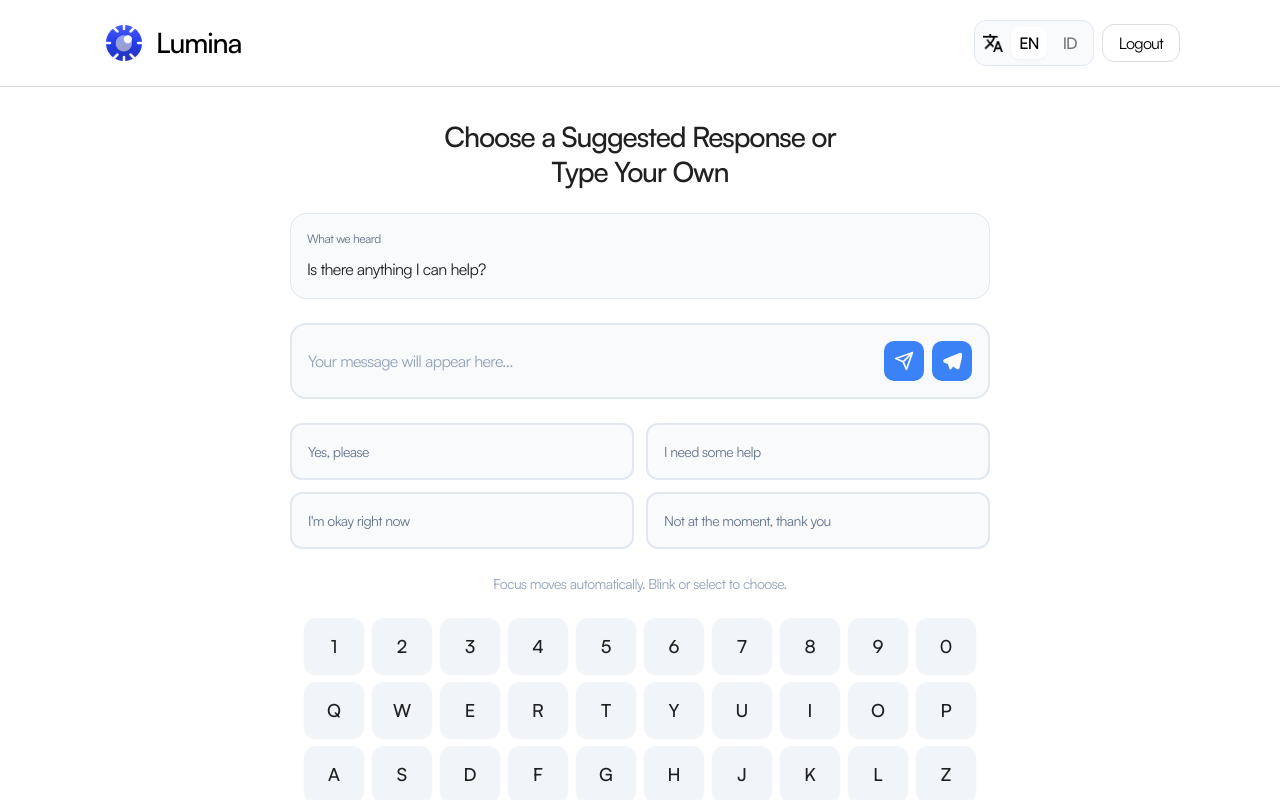
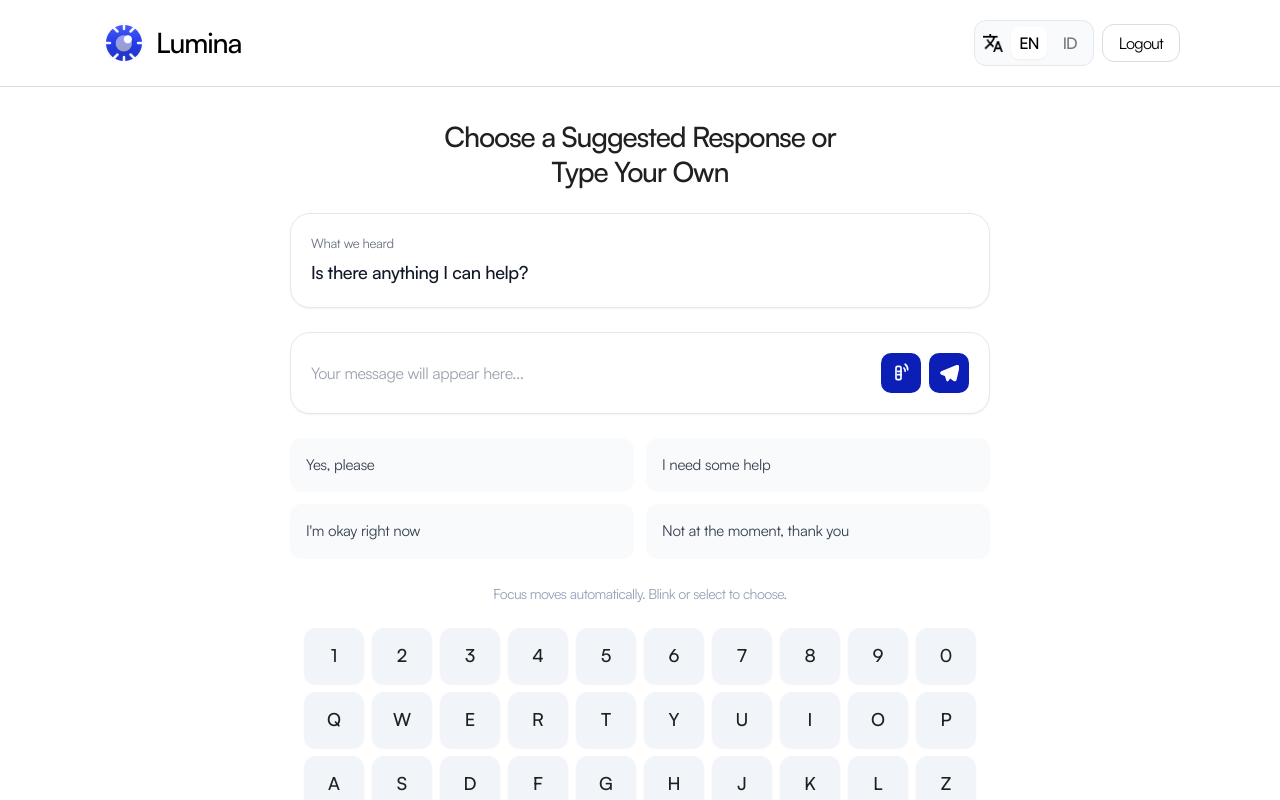
Before and after one commit to lumina-id/lumina-app, a Next.js app: page /main in a window 1280 px wide. Shown: the top 800 px of the page. Built offline with nearby package versions, Linux system fonts and the light colour scheme.

Commit message:
feat: Transition message input to a speak action, enhance suggested response selection, and refresh UI styling across components.

```diff
--- a/src/app/main/page.tsx
+++ b/src/app/main/page.tsx
@@ -68,8 +68,7 @@ export default function MainPage() {
           <MessageInput
             message={message}
             placeholder={t.main.messageInput.placeholder}
-            isActive={message.length > 0}
-            onSendClick={handleSend}
+            onSpeakClick={handleSend}
             onTelegramClick={handleTelegramClick}
           />
 
--- a/src/components/main/HeardCard.tsx
+++ b/src/components/main/HeardCard.tsx
@@ -12,19 +12,19 @@ export default function HeardCard({ texts, heardText, isListening = false }: Hea
   const displayText = heardText || texts.defaultText;
 
   return (
-    <div className="w-full bg-[#f8fafc] rounded-[16px] p-4 border border-[#e2e8f0]">
-      <div className="flex items-center gap-2 mb-2">
-        <span className="text-[12px] text-[#64748b] tracking-[-0.48px]">
+    <div className="w-full bg-white rounded-[20px] p-5 border border-[#e5e7eb] shadow-sm">
+      <div className="flex items-center gap-2 mb-1">
+        <span className="text-[13px] text-[#6b7280] tracking-[-0.3px]">
           {texts.label}
         </span>
         {isListening && (
-          <span className="text-[12px] text-[#3b82f6] tracking-[-0.48px] flex items-center gap-1">
-            <span className="inline-block w-2 h-2 bg-[#3b82f6] rounded-full animate-pulse" />
+          <span className="text-[13px] text-[#0B1FB7] tracking-[-0.3px] flex items-center gap-1">
+            <span className="inline-block w-2 h-2 bg-[#0B1FB7] rounded-full animate-pulse" />
             {texts.listening}
           </span>
         )}
       </div>
-      <p className="text-[16px] text-[#202020] tracking-[-0.64px] leading-relaxed">
+      <p className="text-[18px] text-[#111827] tracking-[-0.4px] leading-relaxed font-medium">
         {displayText}
       </p>
     </div>
--- a/src/components/main/MessageInput.tsx
+++ b/src/components/main/MessageInput.tsx
@@ -2,7 +2,7 @@ interface MessageInputProps {
   message: string;
   placeholder: string;
   isActive?: boolean;
-  onSendClick?: () => void;
+  onSpeakClick?: () => void;
   onTelegramClick?: () => void;
 }
 
@@ -10,30 +10,27 @@ export default function MessageInput({
   message,
   placeholder,
   isActive = false,
-  onSendClick,
+  onSpeakClick,
   onTelegramClick,
 }: MessageInputProps) {
   const hasMessage = message.length > 0;
 
   return (
-    <div
-      className={`w-full flex items-center gap-3 p-4 rounded-[16px] border-2 transition-colors ${
-        isActive ? "border-[#3b82f6] bg-white" : "border-[#e2e8f0] bg-[#f8fafc]"
-      }`}
-    >
+    <div className="w-full bg-white rounded-[20px] p-5 border border-[#e5e7eb] shadow-sm">
+      <div className="flex items-center gap-3">
         <div className="flex-1 min-h-[24px]">
           {hasMessage ? (
-          <p className="text-[16px] text-[#202020] tracking-[-0.64px]">{message}</p>
+            <p className="text-[16px] text-[#111827] tracking-[-0.4px]">{message}</p>
           ) : (
-          <p className="text-[16px] text-[#94a3b8] tracking-[-0.64px]">{placeholder}</p>
+            <p className="text-[16px] text-[#9ca3af] tracking-[-0.4px]">{placeholder}</p>
           )}
         </div>
 
         <div className="flex items-center gap-2">
           <button
-          onClick={onSendClick}
-          className="w-[40px] h-[40px] flex items-center justify-center bg-[#3b82f6] rounded-[10px] hover:bg-[#2563eb] transition-colors"
-          aria-label="Send message"
+            onClick={onSpeakClick}
+            className="w-[40px] h-[40px] flex items-center justify-center bg-[#0B1FB7] rounded-[10px] hover:bg-[#091699] transition-colors"
+            aria-label="Speak message"
           >
             <svg
               width="20"
@@ -43,25 +40,24 @@ export default function MessageInput({
               xmlns="http://www.w3.org/2000/svg"
             >
               <path
-              d="M22 2L11 13"
+                d="M17 10c0-1.5-.5-3-1.5-4M20 8c0-2.5-1-5-3-6.5M12 6v12c0 1-1 2-2 2H8c-1 0-2-1-2-2V6c0-1 1-2 2-2h2c1 0 2 1 2 2z"
                 stroke="white"
                 strokeWidth="2"
                 strokeLinecap="round"
                 strokeLinejoin="round"
               />
               <path
-              d="M22 2L15 22L11 13L2 9L22 2Z"
+                d="M8 14h4M8 10h4"
                 stroke="white"
                 strokeWidth="2"
                 strokeLinecap="round"
-              strokeLinejoin="round"
               />
             </svg>
           </button>
 
           <button
             onClick={onTelegramClick}
-          className="w-[40px] h-[40px] flex items-center justify-center bg-[#3b82f6] rounded-[10px] hover:bg-[#2563eb] transition-colors"
+            className="w-[40px] h-[40px] flex items-center justify-center bg-[#0B1FB7] rounded-[10px] hover:bg-[#091699] transition-colors"
             aria-label="Send via Telegram"
           >
             <svg
@@ -79,5 +75,6 @@ export default function MessageInput({
           </button>
         </div>
       </div>
+    </div>
   );
 }
--- a/src/components/main/SuggestedResponses.tsx
+++ b/src/components/main/SuggestedResponses.tsx
@@ -10,18 +10,21 @@ export default function SuggestedResponses({
   onSelect,
 }: SuggestedResponsesProps) {
   return (
-    <div className="w-full grid grid-cols-2 gap-3">
+    <div className="w-full grid grid-cols-1 md:grid-cols-2 gap-3">
       {responses.map((response, index) => (
         <button
           key={index}
           onClick={() => onSelect(response, index)}
-          className={`p-4 rounded-[12px] text-left text-[14px] tracking-[-0.56px] transition-all border-2 ${
+          className={`relative p-4 rounded-[12px] text-left text-[15px] tracking-[-0.3px] transition-all bg-[#f9fafb] hover:bg-[#f3f4f6] ${
             selectedIndex === index
-              ? "border-[#3b82f6] bg-white text-[#202020]"
-              : "border-[#e2e8f0] bg-[#f8fafc] text-[#64748b] hover:border-[#cbd5e1]"
+              ? "text-[#111827]"
+              : "text-[#374151]"
           }`}
         >
-          {response}
+          {selectedIndex === index && (
+            <div className="absolute left-0 top-0 bottom-0 w-[4px] bg-[#0B1FB7] rounded-l-[12px]" />
+          )}
+          <span className={selectedIndex === index ? "ml-1" : ""}>{response}</span>
         </button>
       ))}
     </div>
```
Lines whose indentation alone changed are shown as unchanged.
